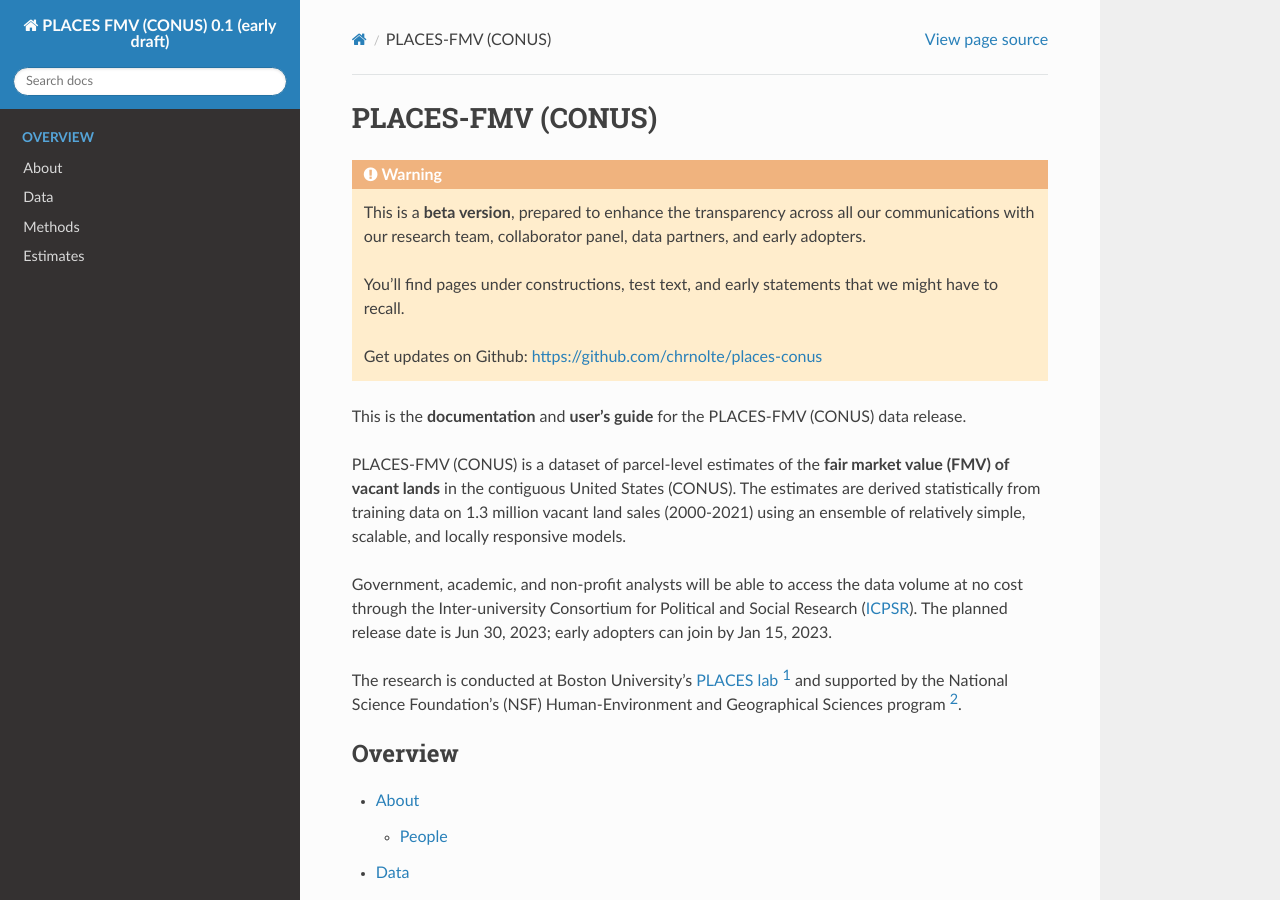
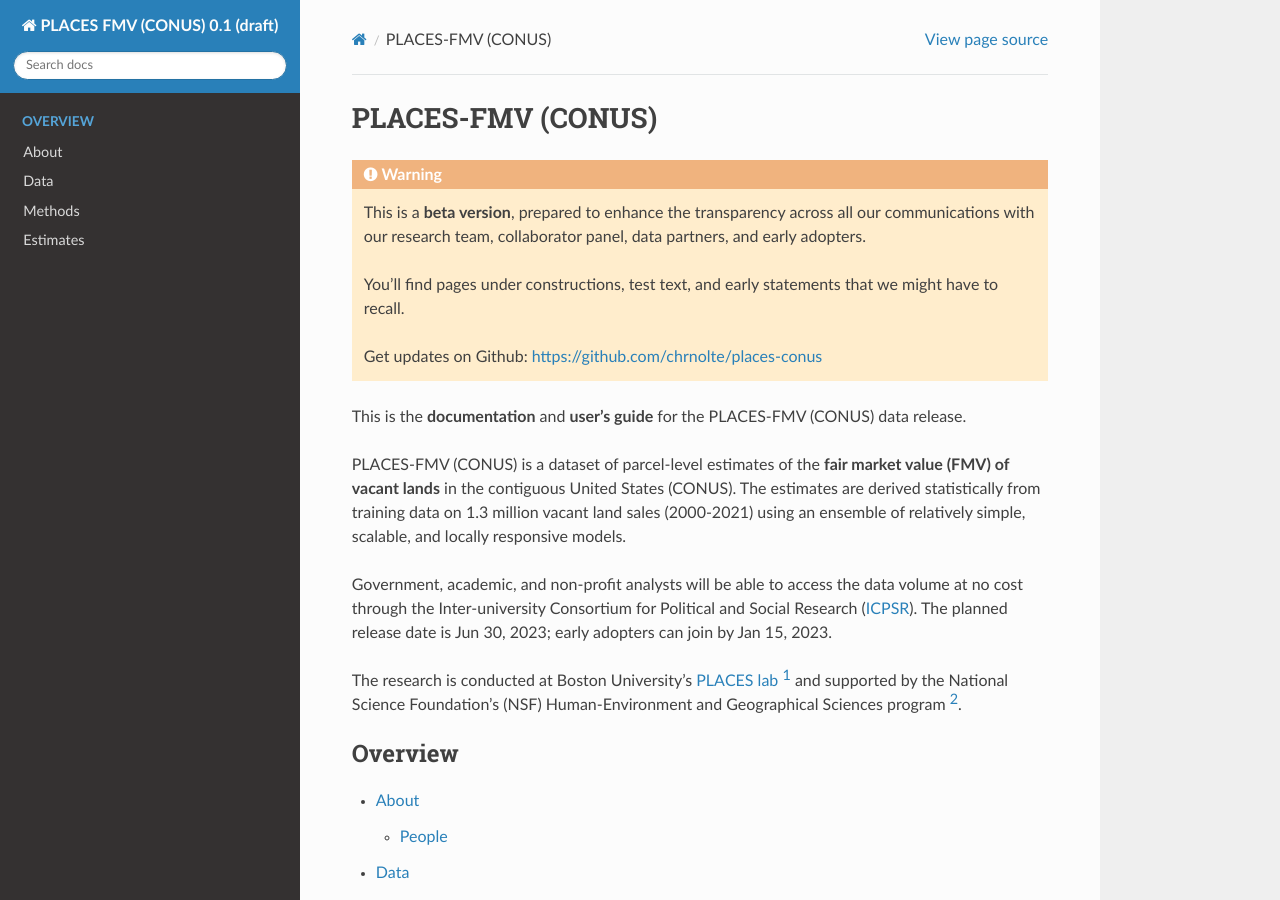
Before and after one commit to chrnolte/places-conus, a Sphinx documentation site: the page built from docs/index.rst, in a window 1280 px wide and 900 px high. Built offline with Sphinx 7.4.7 and the Read the Docs theme 2.0.0, drawn with Linux system fonts in a browser that asks for light colours.

Commit message:
Update to the documentation

```diff
--- a/docs/conf.py
+++ b/docs/conf.py
@@ -10,7 +10,7 @@ import sphinx_rtd_theme
 # -- Project information -----------------------------------------------------
 # https://www.sphinx-doc.org/en/master/usage/configuration.html#project-information
 
-project = 'PLACES FMV (CONUS) 0.1 (early draft)'
+project = 'PLACES FMV (CONUS) 0.1 (draft)'
 copyright = '2022, Christoph Nolte'
 author = 'Christoph Nolte'
 release = '0.1'
```
